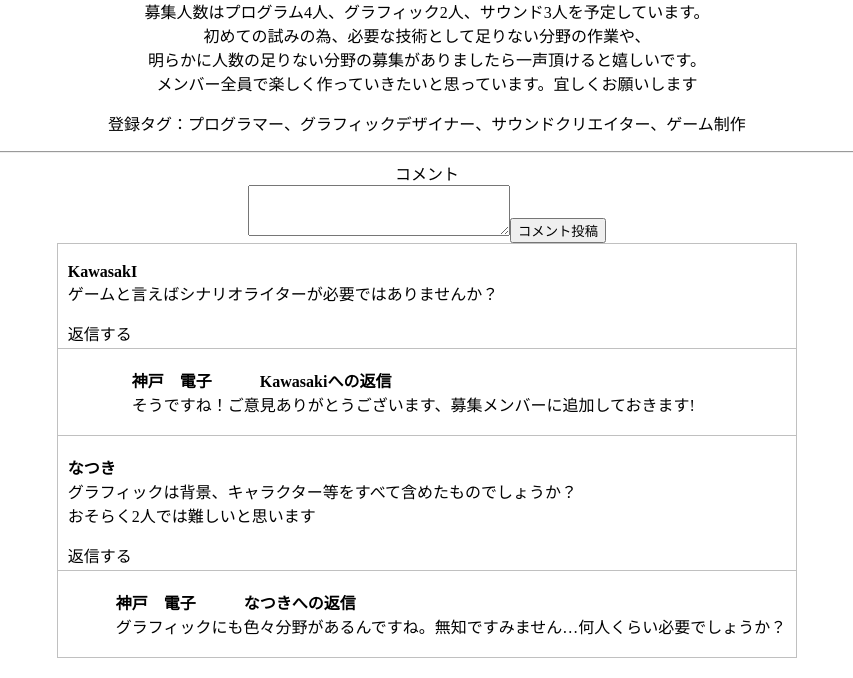
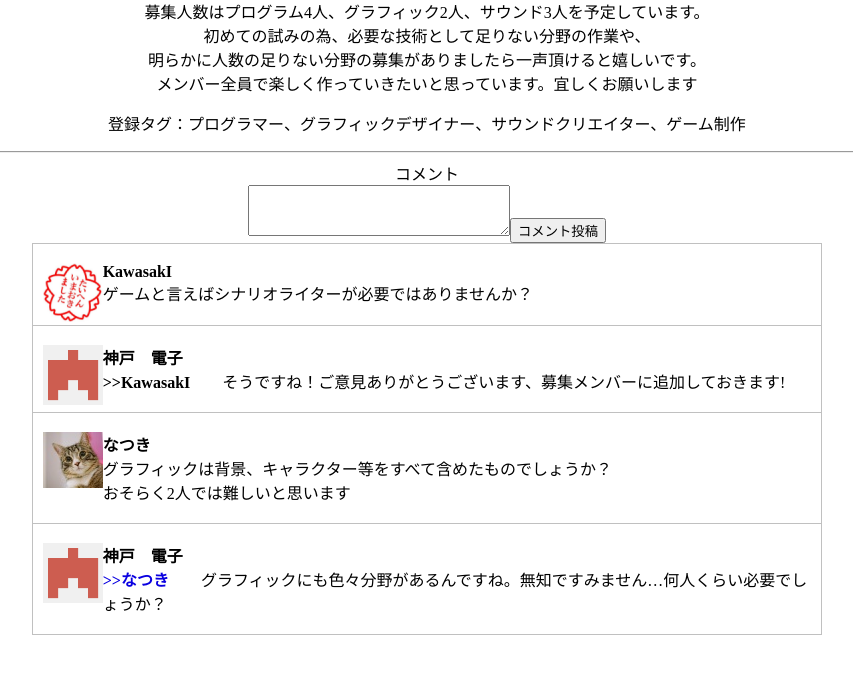
Before and after one commit to kd-team2E/Co-creation-board, a PHP site: page /project_setting.php in a window 1280 px wide. Shown: the part 416-1094 px from the top of the page, without its empty margins (213-1066 px from the left). After the commit the page ends 1051 px from the top, so only its background shows below. Run offline with PHP 8.4, Linux system fonts and the light colour scheme.

Commit message:
ewply color > paple addfile

```diff
--- a/project_setting.php
+++ b/project_setting.php
@@ -19,19 +19,19 @@
 コメント　　　　<br>
 <textarea rows="3" cols="30"></textarea><input type="submit" value="コメント投稿">
 <table>
-<tr align="left"><td>
-    <p><b>KawasakI</b><br>
-    ゲームと言えばシナリオライターが必要ではありませんか？</p>返信する
+<tr align="left"><td><p>
+    <img src="kwsk.png" align="left"><b>KawasakI</b><br>
+    ゲームと言えばシナリオライターが必要ではありませんか？</p>
     </td><tr align="left"><td>
-    <p>　　　　<b>神戸　電子　　　Kawasakiへの返信</b><br>
-    　　　　そうですね！ご意見ありがとうございます、募集メンバーに追加しておきます!</p>
+    <p><img src="kobedenshi.png" align="left"><b>神戸　電子</b><br>
+    <b>>>KawasakI</font></b>　　そうですね！ご意見ありがとうございます、募集メンバーに追加しておきます!</p>
 </td></tr>
 <tr align="left"><td>
-    <p><b>なつき</b><br>
+    <p><img src="natsuki.jpg" align="left"><b>なつき</b><br>
     グラフィックは背景、キャラクター等をすべて含めたものでしょうか？<br>
-    おそらく2人では難しいと思います</p>返信する
+    おそらく2人では難しいと思います</p>
     </td><tr align="left"><td>
-    <p>　　　<b>神戸　電子　　　なつきへの返信</b><br>
-    　　　グラフィックにも色々分野があるんですね。無知ですみません…何人くらい必要でしょうか？</p>
+    <p><img src="kobedenshi.png" align="left"><b>神戸　電子</b><br>
+    <b><font color="paple">>>なつき</font></b>　　グラフィックにも色々分野があるんですね。無知ですみません…何人くらい必要でしょうか？</p>
 </td></tr>
 </table>
```
Also changed, not shown: gamecreate.php (+4 -4 lines).
